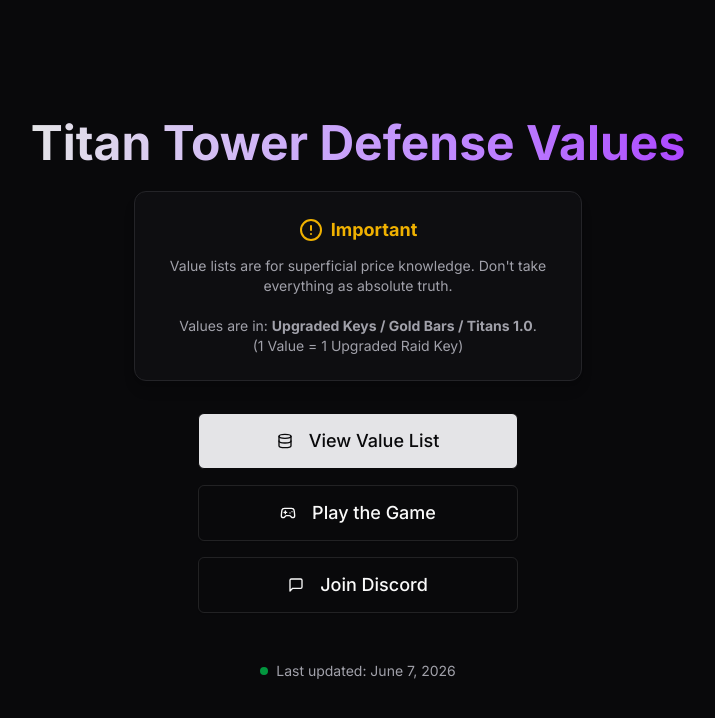
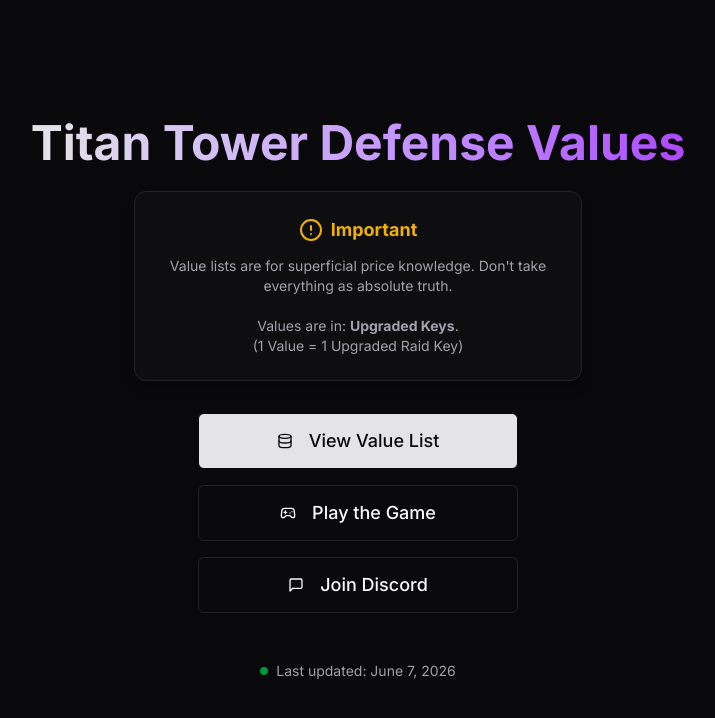
Before and after one commit to detriotvenom/titan-tower-defense-list, a React (Vite) app: page / in a window 1280 px wide. Shown: the top 718 px of the page, without its empty margins (282-997 px from the left). Built offline with nearby package versions, Linux system fonts and the light colour scheme.

Commit message:
Update HomePage.tsx

```diff
--- a/src/pages/HomePage.tsx
+++ b/src/pages/HomePage.tsx
@@ -17,7 +17,7 @@ export default function HomePage() {
         </div>
         <p className="text-muted-foreground text-sm">
           Value lists are for superficial price knowledge. Don't take everything as absolute truth. <br /><br />
-          Values are in: <strong>Upgraded Keys / Gold Bars / Titans 1.0</strong>. <br />
+          Values are in: <strong>Upgraded Keys</strong>. <br />
           (1 Value = 1 Upgraded Raid Key)
         </p>
       </div>
```
